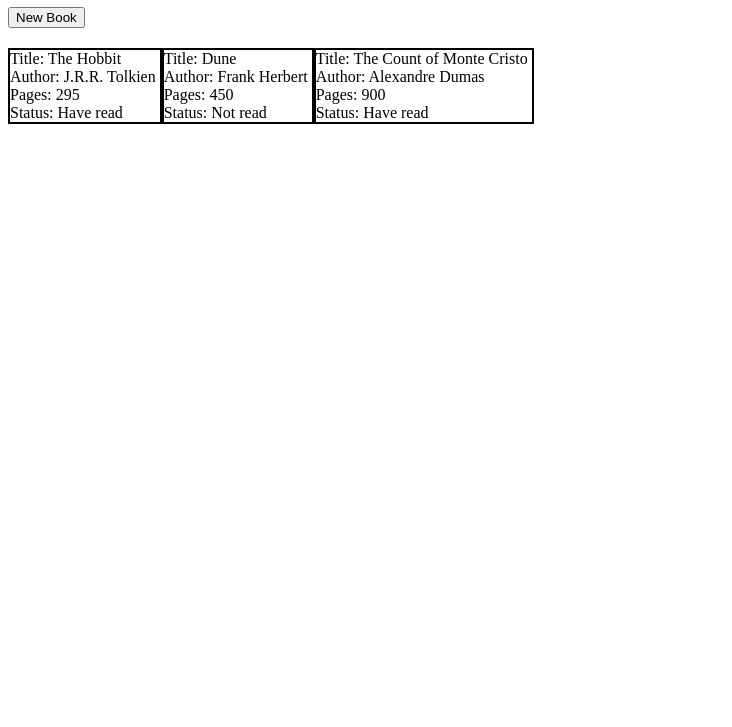
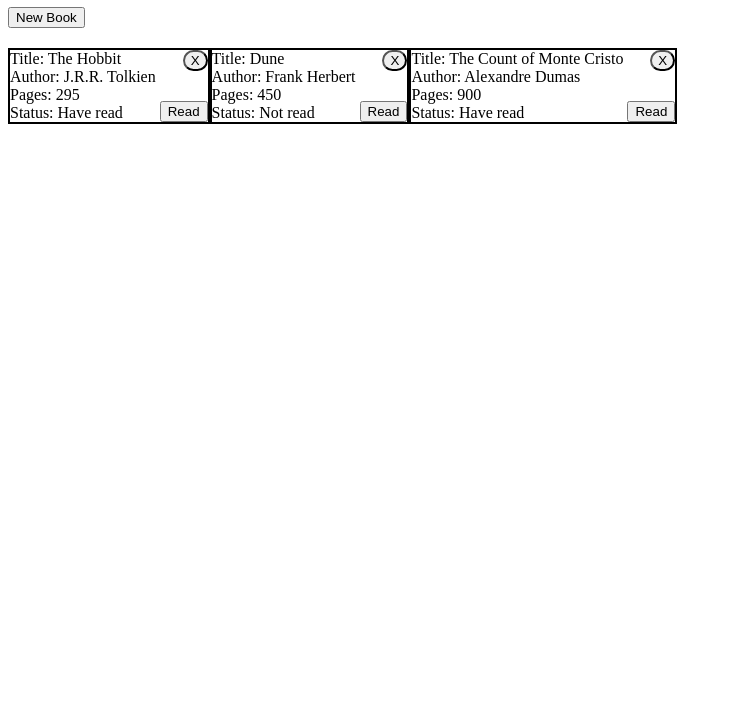
Before and after one commit to tannerkhemphill/odin-library, a plain HTML site: page index.html in a window 1280 px wide. Shown: the part 73-800 px from the top of the page, without its empty margins (0-732 px from the left). Drawn offline with Linux system fonts and the light colour scheme.

Commit message:
Add remove book button and functionality

```diff
--- a/script.js
+++ b/script.js
@@ -26,9 +26,43 @@ function displayBooks() {
         let book = myLibrary[i];
         let card = document.createElement('div');
         card.classList.add('card');
+        card.dataset.index = i;
         card.textContent = `Title: ${book.title} \r\nAuthor: ${book.author} \r\nPages: ${book.pages} \r\nStatus: ${book.status}`;
         library.appendChild(card);
     }
+    addButtons();
+    let removes = document.querySelectorAll('.remove');
+    removes.forEach((remove) => {
+        remove.addEventListener('click', (event) => {
+            let target = event.currentTarget;
+            let parent = target.parentNode;
+            let div = parent.parentNode;
+            let index = parseInt(div.dataset.index);
+            removeBook(index);
+        })
+    });
+};
+
+function addButtons() {
+    let cards = document.querySelectorAll('.card');
+    cards.forEach((card) => {
+        let container = document.createElement('div');
+        container.classList.add('button-container');
+        card.appendChild(container);
+        let button1 = document.createElement('button');
+        let button2 = document.createElement('button');
+        button1.classList.add('remove');
+        button2.classList.add('toggle');
+        button1.innerHTML = 'X';
+        button2.innerHTML = 'Read';
+        container.appendChild(button1);
+        container.appendChild(button2);
+    })
+};
+
+function removeBook(index) {
+    myLibrary.splice(index, 1);
+    displayBooks();
 };
 
 addBookToLibrary('The Hobbit', 'J.R.R. Tolkien', '295', 'Have read')
--- a/style.css
+++ b/style.css
@@ -12,6 +12,20 @@
     white-space: pre;
     margin-bottom: 20px;
     border: 2px solid black;
+    display: flex;
+}
+
+.button-container {
+    display: flex;
+    flex-direction: column;
+    justify-content: space-between;
+    align-items:flex-end;
+}
+
+.remove {
+    border-radius: 20px;
+    width: 25px;
+    flex: 0 0 auto;
 }
 
 .modal {
```
